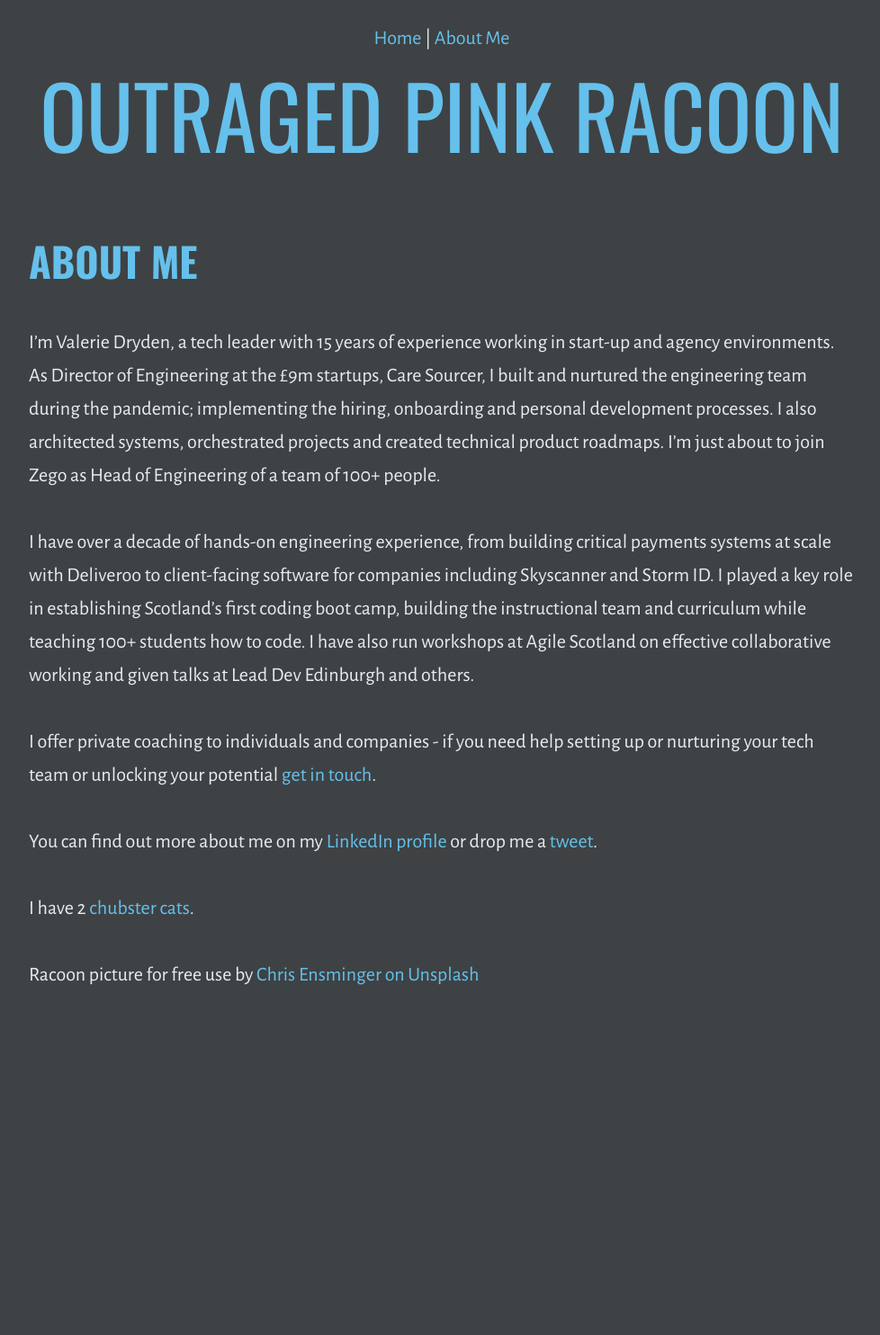
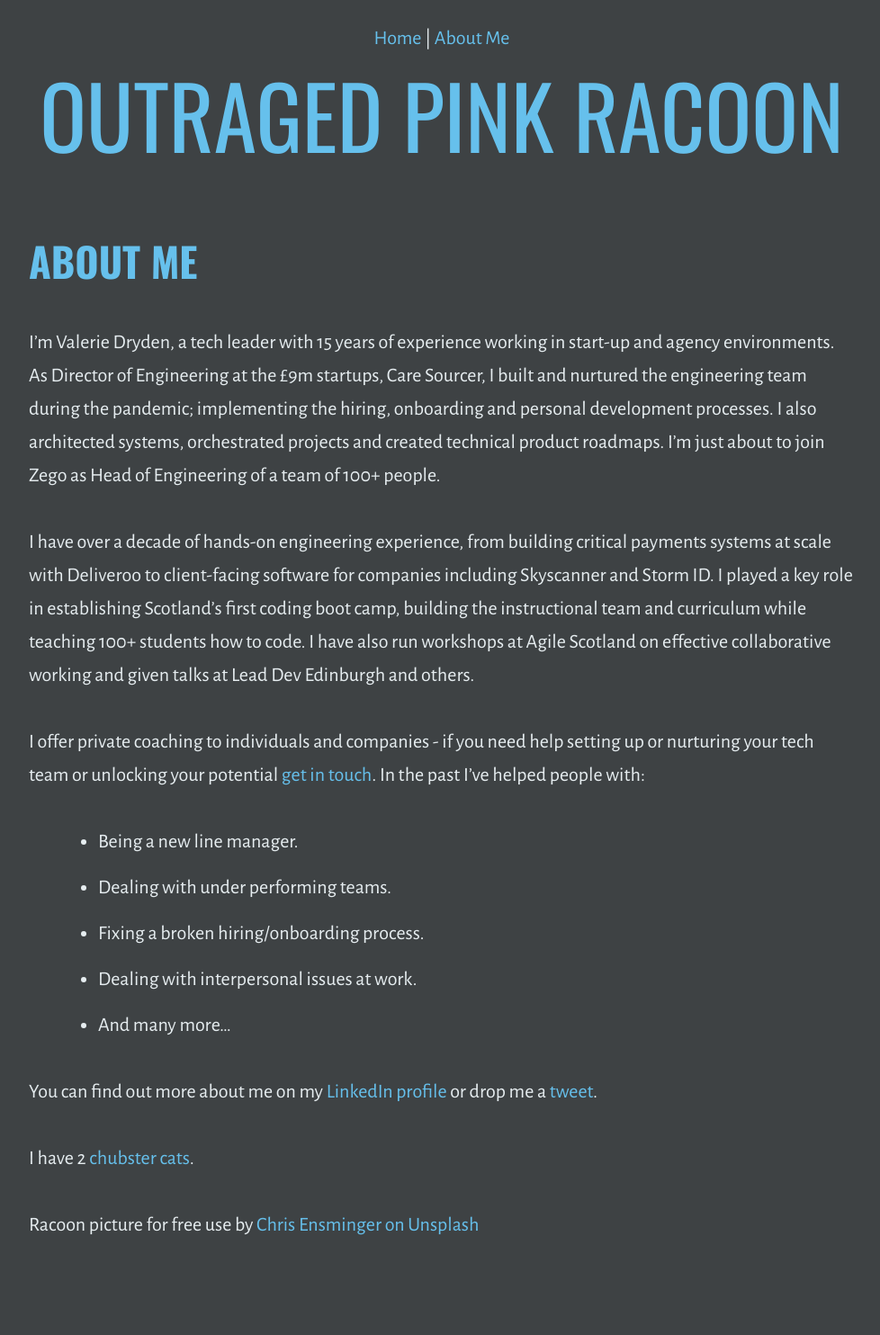
Before and after one commit to outragedpinkracoon/outragedpinkracoon.github.io, a Jekyll site: the page built from about-me.md, in a window 1280 px wide. Shown: the whole page at 90% size, without its empty margins (149-1127 px from the left). Built offline with Jekyll 4.4.1, drawn with Linux system fonts in a browser that asks for light colours; before the commit the page ends 1206 px from its top, so only the background shows below that.

Commit message:
Adds examples

```diff
--- a/about-me.md
+++ b/about-me.md
@@ -9,7 +9,12 @@ I'm Valerie Dryden, a tech leader with 15 years of experience working in start-u
 
 I have over a decade of hands-on engineering experience, from building critical payments systems at scale with Deliveroo to client-facing software for companies including Skyscanner and Storm ID. I played a key role in establishing Scotland's first coding boot camp, building the instructional team and curriculum while teaching 100+ students how to code. I have also run workshops at Agile Scotland on effective collaborative working and given talks at Lead Dev Edinburgh and others.
 
-I offer private coaching to individuals and companies - if you need help setting up or nurturing your tech team or unlocking your potential <a href="mailto:coaching@outragedpinkracoon.com?subject=Coaching Inquiry from Website">get in touch</a>.
+I offer private coaching to individuals and companies - if you need help setting up or nurturing your tech team or unlocking your potential <a href="mailto:coaching@outragedpinkracoon.com?subject=Coaching Inquiry from Website">get in touch</a>. In the past I've helped people with:
+- Being a new line manager.
+- Dealing with under performing teams.
+- Fixing a broken hiring/onboarding process.
+- Dealing with interpersonal issues at work.
+- And many more...
 
 You can find out more about me on my [LinkedIn profile](https://www.linkedin.com/in/valeriejanedryden/) or drop me a [tweet](https://twitter.com/outragedracoon).
 
```
